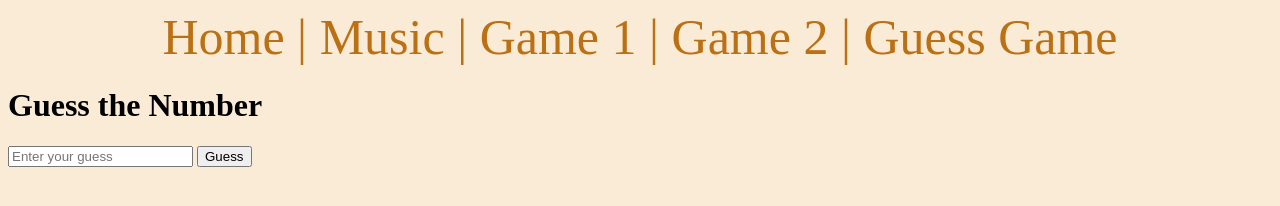
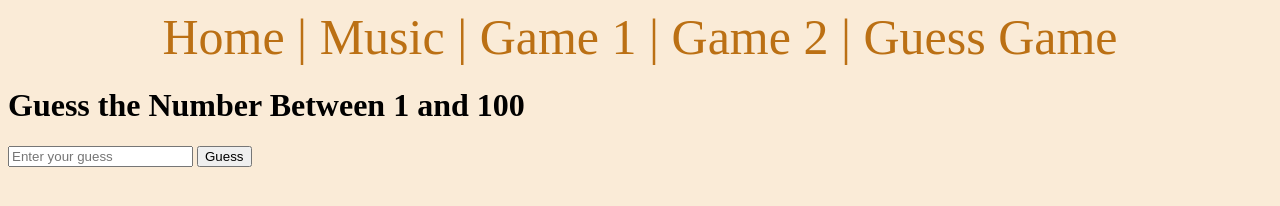
Before and after one commit to Ethanc08/ethanc08.github.io, a plain HTML site: page page4.html in a window 1280 px wide. Drawn offline with Linux system fonts and the light colour scheme.

Commit message:
Update page4.html

```diff
--- a/page4.html
+++ b/page4.html
@@ -18,7 +18,7 @@
 
 </head>
 <body>
-    <h1>Guess the Number</h1>
+    <h1>Guess the Number Between 1 and 100</h1>
     <input type="number" id="guessInput" placeholder="Enter your guess">
     <button id="guessButton">Guess</button>
     <p id="resultMessage"></p>
```
